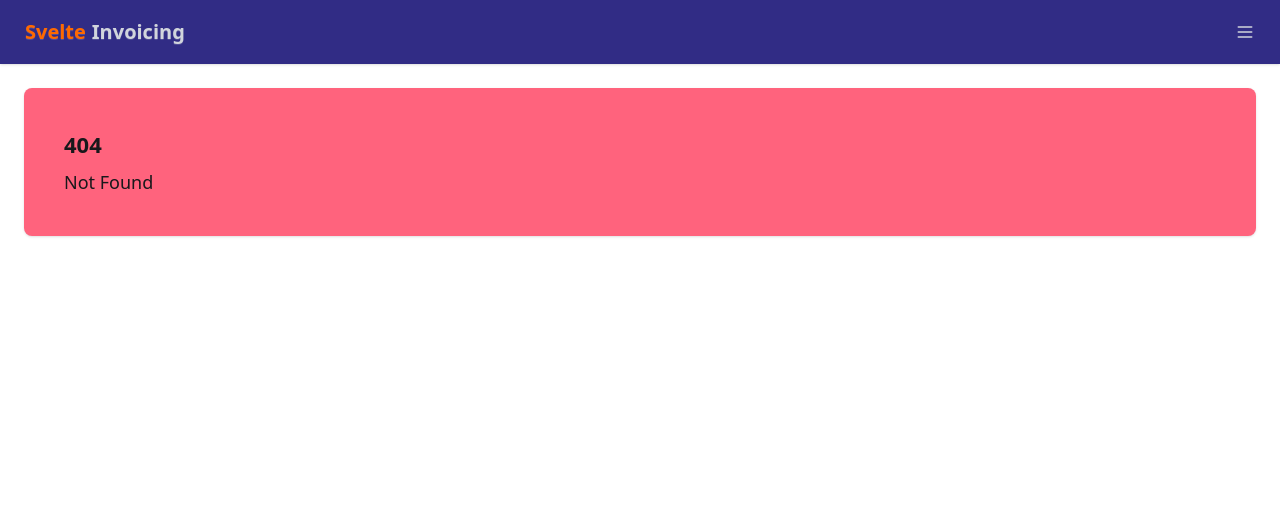
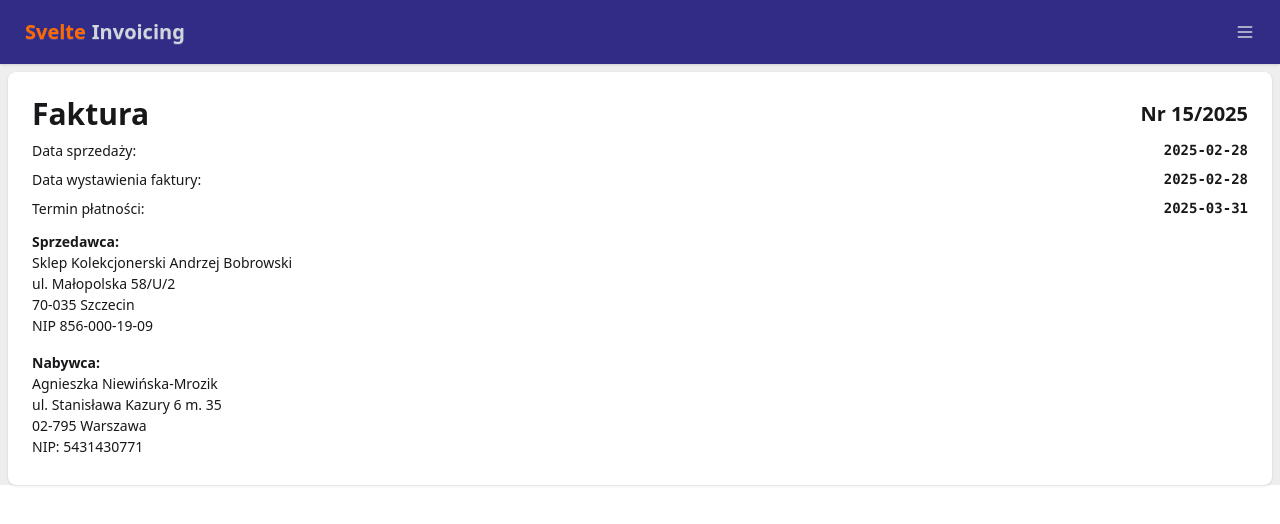
Before and after one commit to lubobrowski/svelte-invoicing, a SvelteKit app: page /invoices/1/details in a window 1280 px wide. Before the commit this address had no page. Shown: the top 524 px of the page. Built offline with nearby package versions, Linux system fonts and the light colour scheme.

Commit message:
Started work on invoice detail page

```diff
--- a/src/app.html
+++ b/src/app.html
@@ -6,7 +6,7 @@
 		<meta name="viewport" content="width=device-width, initial-scale=1" />
 		%sveltekit.head%
 	</head>
-	<body data-sveltekit-preload-data="hover">
+	<body data-sveltekit-preload-data="hover" class="bg-base-300">
 		<div style="display: contents">%sveltekit.body%</div>
 	</body>
 </html>
--- a/src/lib/components/InvoiceCard.svelte
+++ b/src/lib/components/InvoiceCard.svelte
@@ -3,7 +3,7 @@
 SAMODZIELNY PUBLICZNY ZAKŁAD OPIEKI ZDROWOTNEJ`;
 </script>
 
-<div class="card card-sm bg-base-50 shadow-sm">
+<div class="card card-sm bg-base-100 shadow-sm">
     <div class="card-body">
         <div class="grid grid-cols-2">
             <h2 class="card-title text-xl">Nr 14/2025</h2>
--- a/src/lib/components/Pagination.svelte
+++ b/src/lib/components/Pagination.svelte
@@ -1,4 +1,4 @@
-<div class="join mx-auto my-4 shadow-md">
+<div class="join mx-auto shadow-md">
     <button class="join-item btn btn-sm">«</button>
     <button class="join-item btn btn-sm">Strona 3 / 7</button>
     <button class="join-item btn btn-sm">»</button>
--- a/src/lib/components/TemplateCard.svelte
+++ b/src/lib/components/TemplateCard.svelte
@@ -6,11 +6,14 @@ SAMODZIELNY PUBLICZNY ZAKŁAD OPIEKI ZDROWOTNEJ`;
     const description = `Usługi pielęgniarskie na podstawie umowy 351/2024`;
 </script>
 
-<div class="card card-sm my-2 bg-base-50 shadow-sm">
+<div class="card card-sm bg-base-100 shadow-sm">
     <div class="card-body">
         <div class="grid grid-cols-2">
             <p class="mt-2 text-sm">{buyer}</p>
-            <p class="mt-2 text-sm">{description}</p>
+            <div>
+                <p class="mt-2 text-sm">{description}</p>
+                <p class="mt-2 text-sm font-semibold">93,00 PLN / h</p>
+            </div>
         </div>
         <div class="card-actions">
             <button class="btn btn-sm btn-square">
@@ -19,7 +22,7 @@ SAMODZIELNY PUBLICZNY ZAKŁAD OPIEKI ZDROWOTNEJ`;
             <button class="btn btn-sm btn-square">
                 <img src="{base}/icons/trash.svg" alt="Edytuj" class="w-5">
             </button>
-            <button class="btn btn-sm btn-secondary ml-auto">Wystaw fakturę</button>
+            <button class="btn btn-md ml-auto">Wystaw fakturę</button>
         </div>
     </div>
 </div>
--- a/src/routes/invoices/+page.svelte
+++ b/src/routes/invoices/+page.svelte
@@ -4,8 +4,8 @@
 	import Pagination from '$lib/components/Pagination.svelte';
 </script>
 
-<div class="grid grid-cols-1">
-    <div class="grid grid-cols-2 m-4">
+<div class="grid grid-cols-1 px-2 gap-y-3">
+    <div class="grid grid-cols-2 mx-4 my-4">
         <h2 class="text-3xl font-semibold">Faktury</h2>
         <a href="{base}/invoices/new" class="btn btn-lg btn-secondary">
             Wystaw nową
--- /dev/null
+++ b/src/routes/invoices/[id]/details/+page.svelte
@@ -0,0 +1,41 @@
+<div class="card m-2 bg-base-100 shadow-sm">
+    <div class="card-body">
+        <div class="flex justify-between">
+            <h2 class="text-3xl font-bold">Faktura</h2>
+            <span class="text-xl self-center font-semibold">Nr 15/2025</span>
+        </div>
+
+        <div class="flex justify-between">
+            <span>Data sprzedaży:</span>
+            <span class="font-mono font-semibold">2025-02-28</span>
+        </div>
+        <div class="flex justify-between">
+            <span>Data wystawienia faktury:</span>
+            <span class="font-mono font-semibold">2025-02-28</span>
+        </div>
+        <div class="flex justify-between">
+            <span>Termin płatności:</span>
+            <span class="font-mono font-semibold">2025-03-31</span>
+        </div>
+
+        <div class="my-1">
+            <h3 class="font-bold">Sprzedawca:</h3>
+            <p>
+                Sklep Kolekcjonerski Andrzej Bobrowski<br/>
+                ul. Małopolska 58/U/2<br/>
+                70-035 Szczecin<br/>
+                NIP 856-000-19-09
+            </p>
+        </div>
+        <div class="my-1">
+            <h3 class="font-bold">Nabywca:</h3>
+            <p>
+                Agnieszka Niewińska-Mrozik<br/>
+                ul. Stanisława Kazury 6 m. 35<br/>
+                02-795 Warszawa<br/>
+                NIP: 5431430771
+            </p>
+        </div>
+
+    </div>
+</div>
--- a/src/routes/templates/+page.svelte
+++ b/src/routes/templates/+page.svelte
@@ -1,8 +1,18 @@
 <script>
+    import { base } from "$app/paths";
 	import TemplateCard from "$lib/components/TemplateCard.svelte";
-
 </script>
 
-<TemplateCard />
-<TemplateCard />
-<TemplateCard />
+<div class="grid grid-cols-1 px-2 gap-y-3">
+    <div class="grid grid-cols-2 mx-4 my-4">
+        <h2 class="text-3xl font-semibold">Szablony</h2>
+        <a href="{base}/invoices/new" class="btn btn-lg btn-secondary">
+            Stwórz nowy
+        </a>
+    </div>
+
+    <TemplateCard />
+    <TemplateCard />
+    <TemplateCard />
+    <TemplateCard />
+</div>
```
